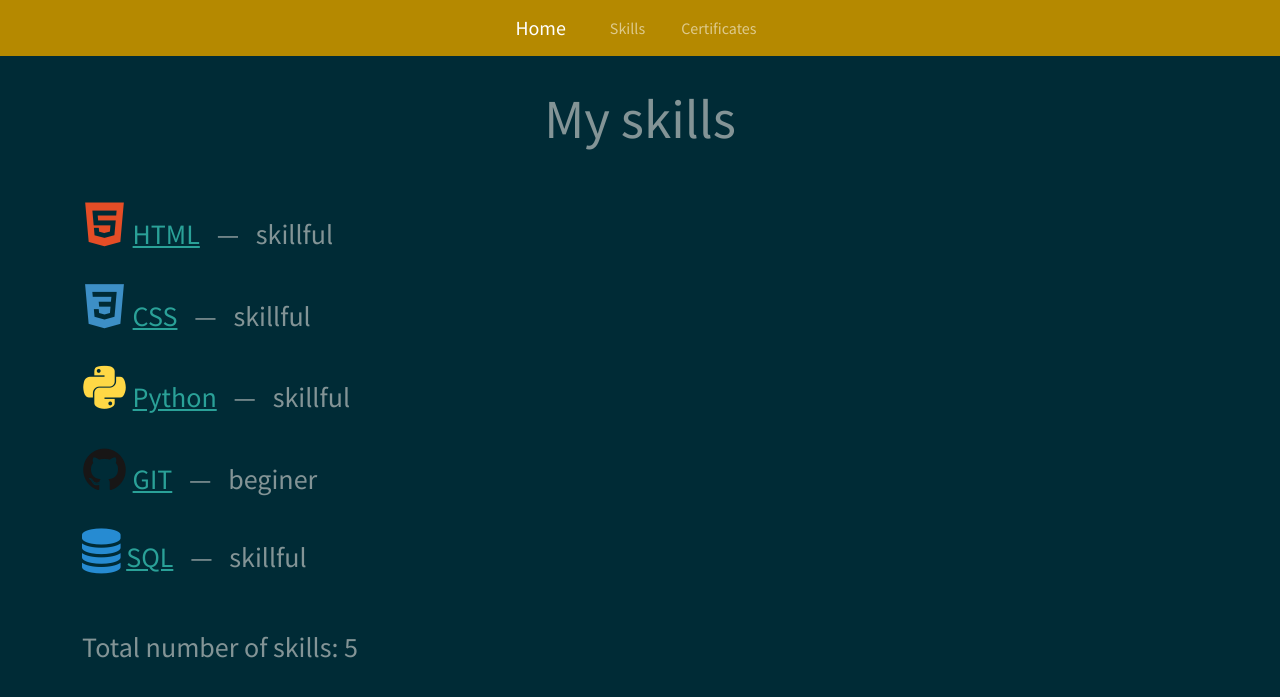
After one commit to RomanVintoniak/PythonWeb, a Flask app: page /skills in a window 1280 px wide. The commit adds this page. Shown: the top 697 px of the page. Run offline with Flask 3, Linux system fonts and the light colour scheme; some libraries are stand-ins or nearby versions.

Commit message:
Lab3 Created skills page

```diff
--- a/lab3/vintoniak_project/app.py
+++ b/lab3/vintoniak_project/app.py
@@ -1,10 +1,51 @@
-from flask import Flask, render_template
+from flask import Flask, render_template, abort
 from data import certificats
 app = Flask(__name__)
+
+mySkills = [
+    {
+        "skillName": "HTML",
+        "level": "skillful",
+        "icon": "devicon-html5-plain colored fs-45"
+    },
+    {
+        "skillName": "CSS",
+        "level": "skillful",
+        "icon": "devicon-css3-plain colored fs-45"
+    },
+    {
+        "skillName": "Python",
+        "level": "skillful",
+        "icon": "devicon-python-plain colored fs-45"
+    },
+    {
+        "skillName": "GIT",
+        "level": "beginer",
+        "icon": "devicon-github-original colored fs-45"
+    },
+    {
+        "skillName": "SQL",
+        "level": "skillful",
+        "icon": "fa fa-database fs-45 text-info"
+    }
+]
 
 @app.route('/')
 def home():
     return render_template('home.html', certificats=certificats)
+
+@app.route('/skills/<int:id>')
+@app.route('/skills')
+def skills(id=None):
+    if id:
+        if id > len(mySkills):
+            abort(404)
+        else:
+            index = id - 1
+            skill = mySkills[index]
+            return render_template('skill.html', skill=skill, id=id)
+    else:
+        return render_template('skills.html', mySkills=mySkills)
 
 
 @app.route('/certificates')
--- a/lab3/vintoniak_project/static/css/styles.css
+++ b/lab3/vintoniak_project/static/css/styles.css
@@ -10,6 +10,7 @@ ul a {
 .mt-30{ margin-top: 30px; }
 .mt-50{ margin-top: 50px; }
 .mt-80{ margin-top: 80px; }
+.fs-45{ font-size: 45px; }
 
 .big-title {
     font-size: 55px;
--- a/lab3/vintoniak_project/templates/base.html
+++ b/lab3/vintoniak_project/templates/base.html
@@ -5,6 +5,8 @@
     <meta name="viewport" content="width=device-width, initial-scale=1.0">
     <link href="https://cdn.jsdelivr.net/npm/bootstrap@5.3.2/dist/css/bootstrap.min.css" rel="stylesheet" integrity="sha384-T3c6CoIi6uLrA9TneNEoa7RxnatzjcDSCmG1MXxSR1GAsXEV/Dwwykc2MPK8M2HN" crossorigin="anonymous">
     <link rel="stylesheet" href="https://cdn.jsdelivr.net/npm/bootstrap-icons@1.11.1/font/bootstrap-icons.css">
+    <link rel="stylesheet" href="https://cdnjs.cloudflare.com/ajax/libs/font-awesome/4.7.0/css/font-awesome.min.css">
+    <link rel="stylesheet" href="https://cdn.jsdelivr.net/gh/devicons/devicon@v2.15.1/devicon.min.css">
     <link rel="stylesheet" href="{{ url_for('static', filename='css/styles.css') }}">
     <link rel="stylesheet" href="{{ url_for('static', filename='css/bootstrap.css') }}">
     <title>Portfolio</title>
@@ -16,7 +18,7 @@
           <div class="collapse navbar-collapse flex-grow-0" id="navbarColor01">
             <ul class="navbar-nav">
                 <li class="nav-item">
-                    <a class="nav-link" href="#">Сторінка 1</a>
+                    <a class="nav-link" href="{{ url_for('skills') }}">Skills</a>
                 </li>
                 <li class="nav-item">
                     <a class="nav-link" href="{{ url_for('certificates') }}">Certificates</a>
--- a/lab3/vintoniak_project/templates/home.html
+++ b/lab3/vintoniak_project/templates/home.html
@@ -127,7 +127,7 @@
             When I have free time I like to play on piano or guitar
         </span><br><br>
         <span class="border-primary">
-            Professional developmen
+            Professional development
         </span>
     </div>
 
--- /dev/null
+++ b/lab3/vintoniak_project/templates/skills.html
@@ -0,0 +1,16 @@
+{% extends 'base.html' %}
+{% block content %}
+    <h1 class="text-center big-title mt-30">My skills</h1>
+
+    <div class="container mt-50">
+        {% for skill in mySkills %}
+            <h3>
+                <i class="{{ skill['icon'] }}"></i>
+                <a href="{{ url_for('skills', id=loop.index) }}">{{ skill["skillName"] }}</a>&nbsp;&nbsp; — &nbsp;&nbsp;{{ skill["level"] }}
+            </h3>
+            <br>
+        {% endfor %}
+        <br>
+        <h3>Total number of skills: {{ mySkills.__len__() }}</h3>
+    </div>
+{% endblock %}
```
Also changed, not shown: lab3/vintoniak_project/templates/skill.html (added, +7 -0 lines), lab3/vintoniak_project/templates/page2.html (deleted).
